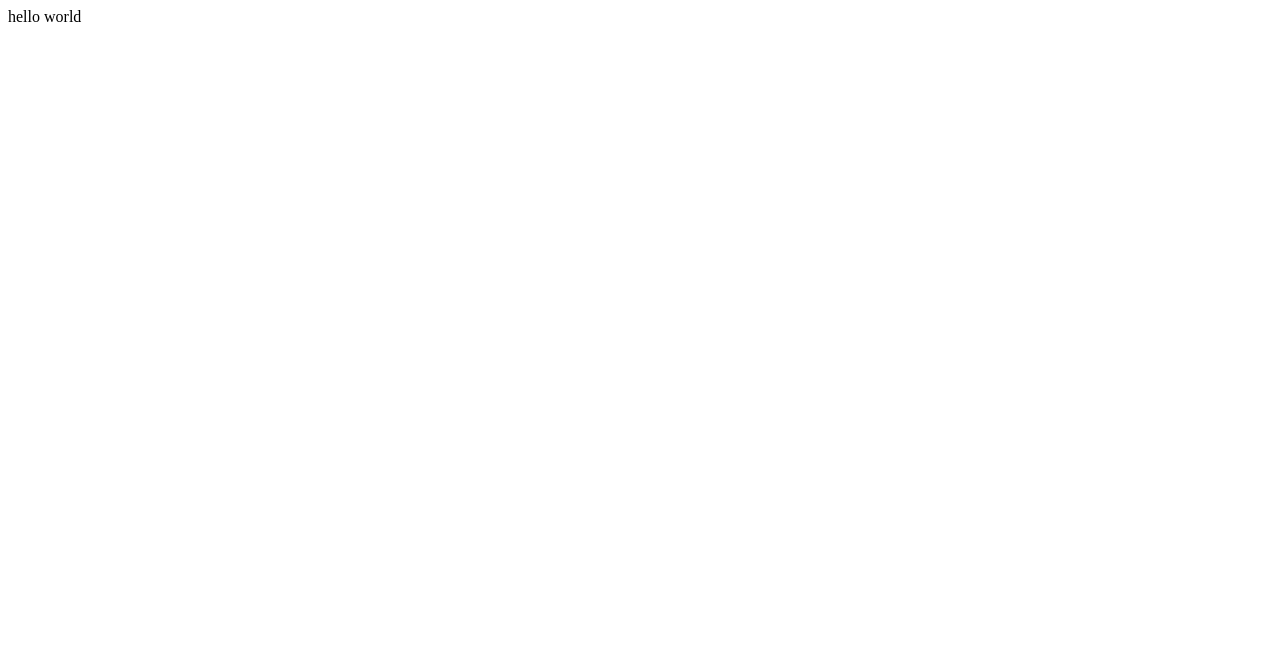
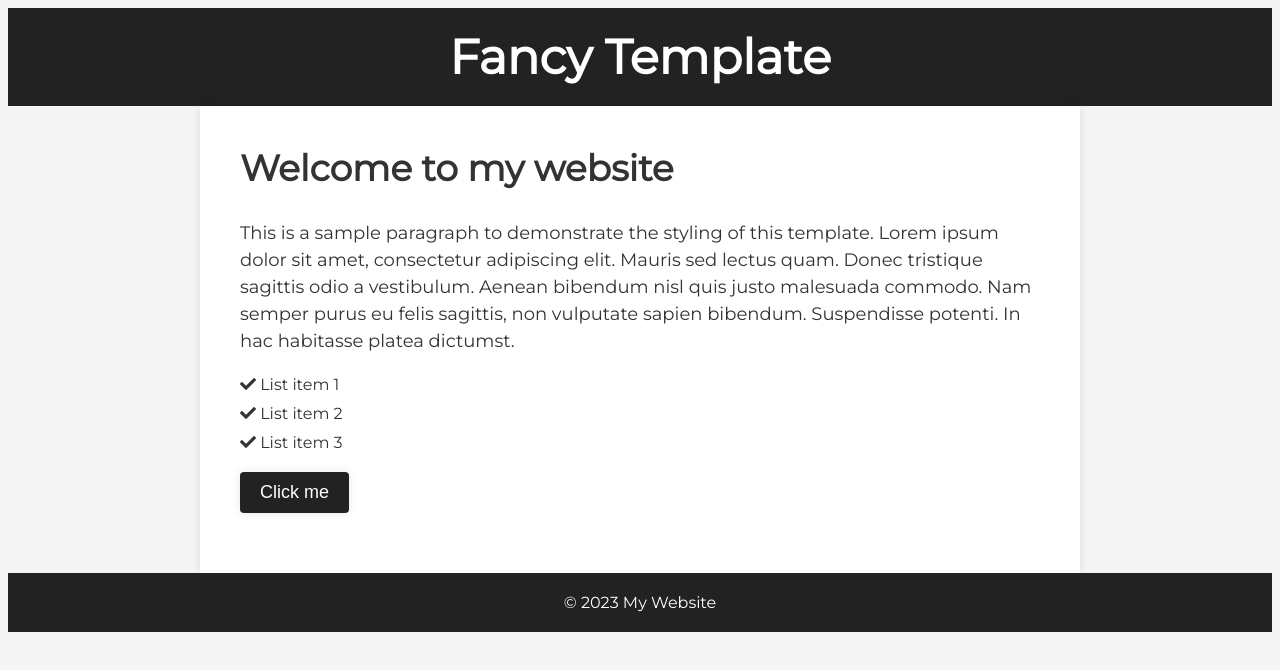
Before and after one commit to wtywty5ty/tiantianlens, a plain HTML site: page index.html in a window 1280 px wide. Drawn offline with Linux system fonts and the light colour scheme.

Commit message:
new fancy index.html

```diff
--- a/index.html
+++ b/index.html
@@ -1,12 +1,105 @@
 <!DOCTYPE html>
-<html lang="en">
+<html>
 <head>
-    <meta charset="UTF-8">
-    <meta http-equiv="X-UA-Compatible" content="IE=edge">
-    <meta name="viewport" content="width=device-width, initial-scale=1.0">
-    <title>My Website</title>
+  <title>Fancy Template</title>
+  <link rel="stylesheet" href="https://cdnjs.cloudflare.com/ajax/libs/font-awesome/5.15.2/css/all.min.css">
+  <link rel="stylesheet" href="https://fonts.googleapis.com/css?family=Montserrat">
+  <style>
+    body {
+      font-family: 'Montserrat', sans-serif;
+      background-color: #f5f5f5;
+      color: #333;
+    }
+
+    .header {
+      background-color: #222;
+      color: #fff;
+      padding: 20px;
+      text-align: center;
+    }
+
+    .header h1 {
+      margin: 0;
+      font-size: 48px;
+    }
+
+    .content {
+      max-width: 800px;
+      margin: 0 auto;
+      padding: 40px;
+      background-color: #fff;
+      box-shadow: 0 0 10px rgba(0, 0, 0, 0.1);
+    }
+
+    .content h2 {
+      margin-top: 0;
+      font-size: 36px;
+    }
+
+    .content p {
+      font-size: 18px;
+      line-height: 1.5;
+    }
+
+    .content ul {
+      margin: 20px 0;
+      padding: 0;
+      list-style: none;
+    }
+
+    .content ul li {
+      margin-bottom: 10px;
+    }
+
+    .content button {
+      display: block;
+      margin: 20px 0;
+      padding: 10px 20px;
+      font-size: 18px;
+      color: #fff;
+      background-color: #222;
+      border: none;
+      border-radius: 4px;
+      box-shadow: 0 0 10px rgba(0, 0, 0, 0.1);
+      cursor: pointer;
+    }
+
+    .content button:hover {
+      background-color: #333;
+    }
+
+    .footer {
+      background-color: #222;
+      color: #fff;
+      padding: 20px;
+      text-align: center;
+    }
+
+    .footer p {
+      margin: 0;
+    }
+  </style>
 </head>
 <body>
-    hello world
+  <div class="header">
+    <h1>Fancy Template</h1>
+  </div>
+
+  <div class="content">
+    <h2>Welcome to my website</h2>
+    <p>This is a sample paragraph to demonstrate the styling of this template. Lorem ipsum dolor sit amet, consectetur adipiscing elit. Mauris sed lectus quam. Donec tristique sagittis odio a vestibulum. Aenean bibendum nisl quis justo malesuada commodo. Nam semper purus eu felis sagittis, non vulputate sapien bibendum. Suspendisse potenti. In hac habitasse platea dictumst.</p>
+
+    <ul>
+      <li><i class="fas fa-check"></i> List item 1</li>
+      <li><i class="fas fa-check"></i> List item 2</li>
+      <li><i class="fas fa-check"></i> List item 3</li>
+    </ul>
+
+    <button>Click me</button>
+  </div>
+
+  <div class="footer">
+    <p>&copy; 2023 My Website</p>
+  </div>
 </body>
 </html>
```
